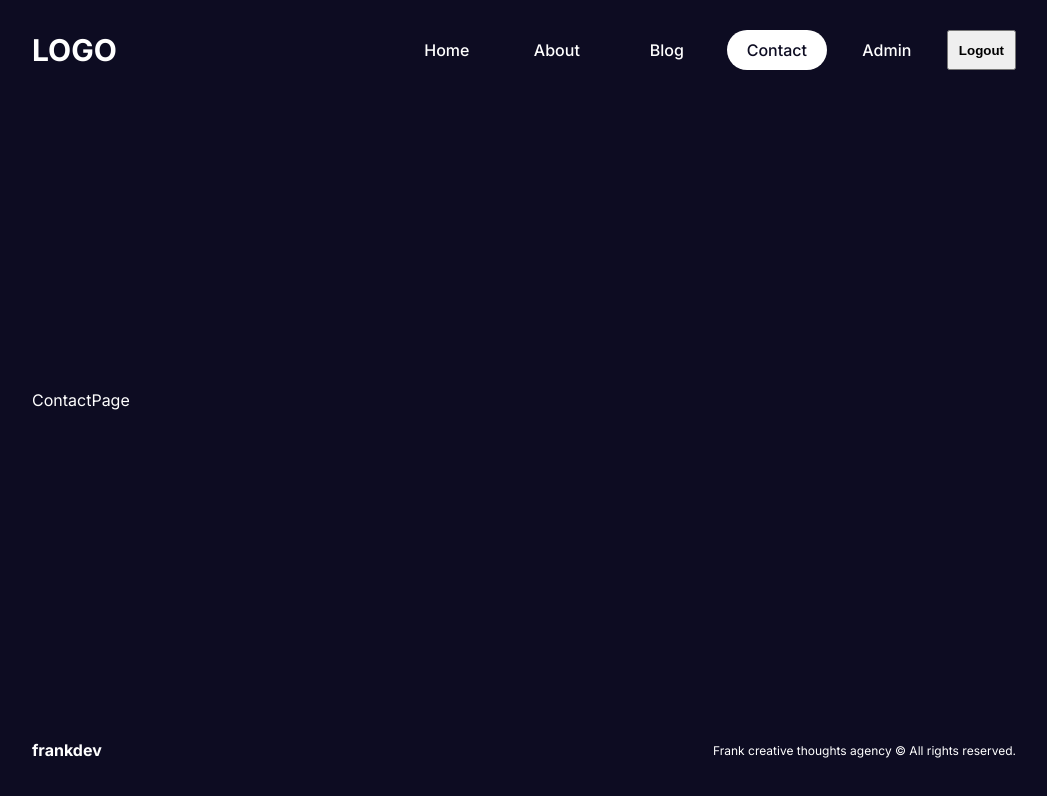
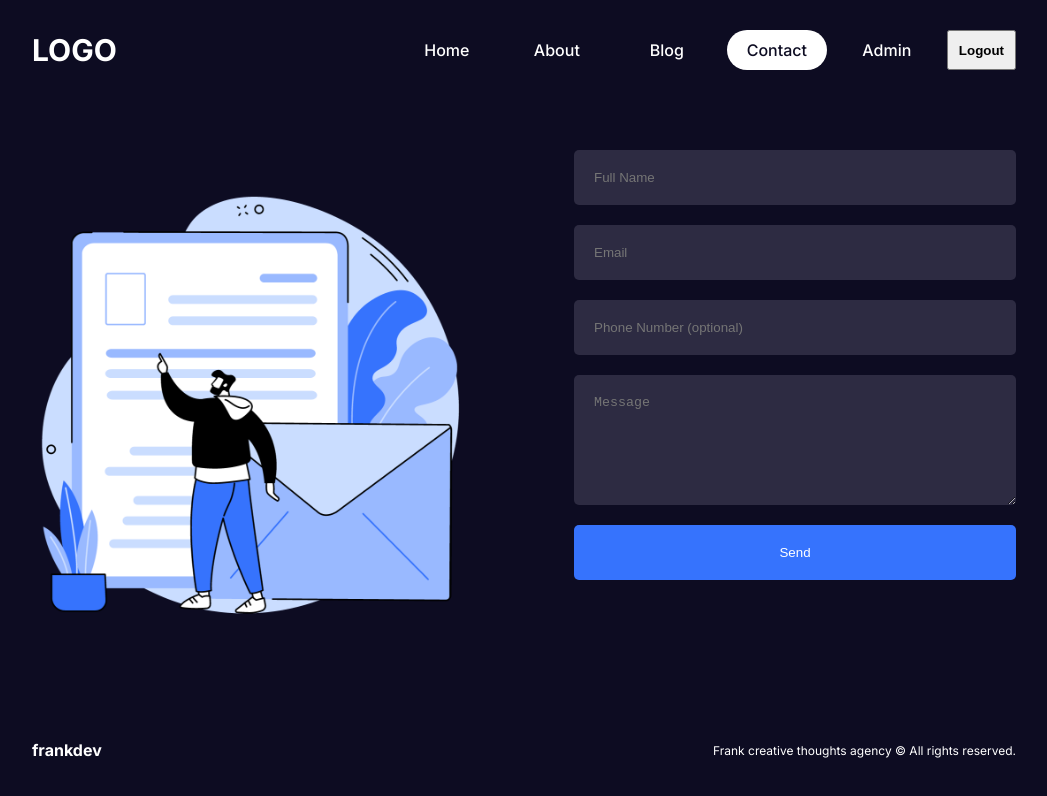
Before and after one commit to Frank202303/practice-daily-nextjs-ts, a Next.js app: page /contact in a window 1280 px wide. Shown: the top 796 px of the page, without its empty margins (116-1163 px from the left). Built offline with nearby package versions, Linux system fonts and the light colour scheme.

Commit message:
Finish desktop UI

```diff
--- a/app/contact/contact.module.css
+++ b/app/contact/contact.module.css
@@ -0,0 +1,44 @@
+.container {
+    display: flex;
+    gap: 100px;
+    justify-content: space-between;
+}
+
+.imgContainer {
+    position: relative;
+    min-height: 500px;
+    flex: 1;
+}
+
+.img {
+    object-fit: contain;
+}
+
+.formContainer {
+    flex: 1;
+}
+
+.form {
+    display: flex;
+    flex-direction: column;
+    gap: 20px;
+}
+
+.form button {
+    background-color: var(--btn);
+    color: var(--text);
+    padding: 20px;
+    border-radius: 5px;
+    border: none;
+    outline: none;
+    cursor: pointer;
+}
+
+.form input,
+.form textarea {
+    padding: 20px;
+    border-radius: 5px;
+    border: none;
+    background-color: var(--bgSoft);
+    color: var(--text);
+}
--- a/app/contact/page.tsx
+++ b/app/contact/page.tsx
@@ -1,7 +1,27 @@
-import React from "react";
+import Image from "next/image";
+import styles from "./contact.module.css";
 
 const ContactPage = () => {
-  return <div>ContactPage</div>;
+  return (
+    <section className={styles.container}>
+      <div className={styles.imgContainer}>
+        <Image src={"/contact.png"} alt="contact" fill className={styles.img} />
+      </div>
+      <div className={styles.formContainer}>
+        <form action="" className={styles.form}>
+          <input type="text" name="name" placeholder="Full Name" />
+          <input type="email" name="email" placeholder="Email" />
+          <input
+            type="text"
+            name="phone"
+            placeholder="Phone Number (optional)"
+          />
+          <textarea rows={6} placeholder="Message" />
+          <button>Send</button>
+        </form>
+      </div>
+    </section>
+  );
 };
 
 export default ContactPage;
```
